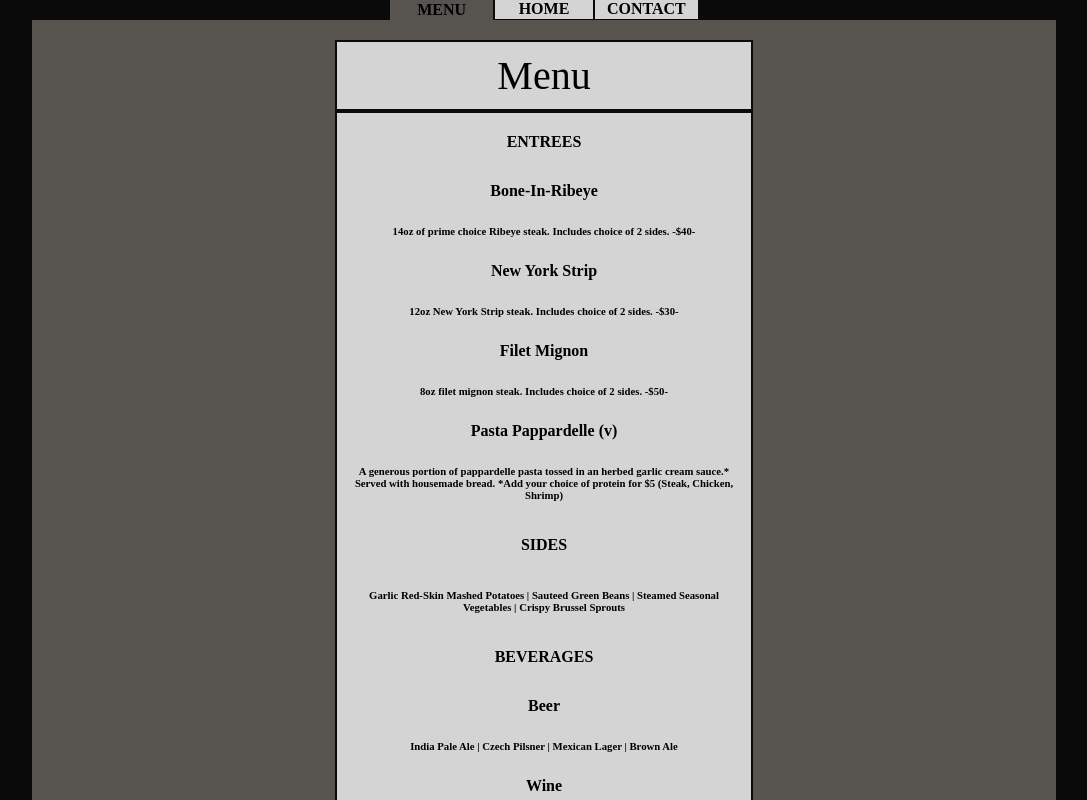
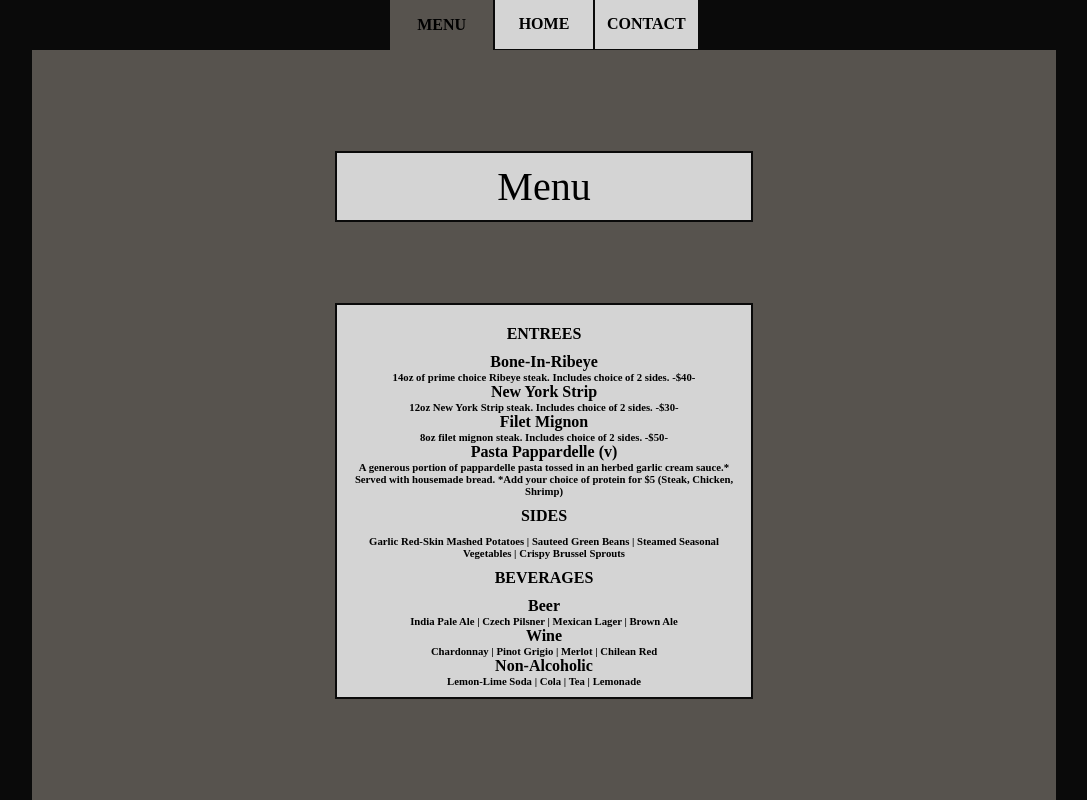
Before and after one commit to eric-merritt/Restaurant-Page-Project, a website built with webpack: page dist/index.html in a window 1280 px wide. Both pictures are taken after a click on the item "MENU". Shown: the top 800 px of the page, without its empty margins (96-1183 px from the left). Built offline with nearby package versions, Linux system fonts and the light colour scheme.

Commit message:
removed padding of heading elements to fit

```diff
--- a/src/style.css
+++ b/src/style.css
@@ -165,3 +165,8 @@ div.contact-div {
 div.contact-div>ul {
     padding: 0;
 }
+
+h4,
+h6 {
+    margin: 0;
+}
```
